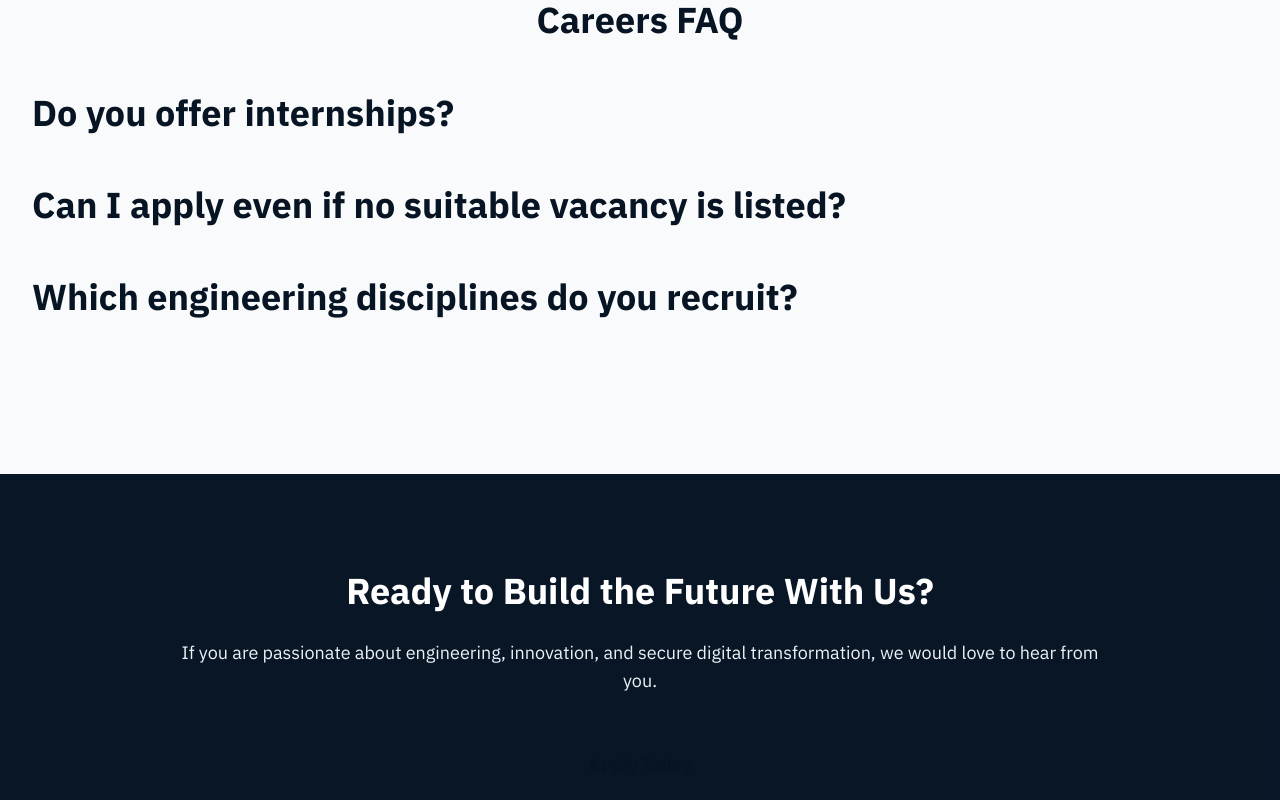
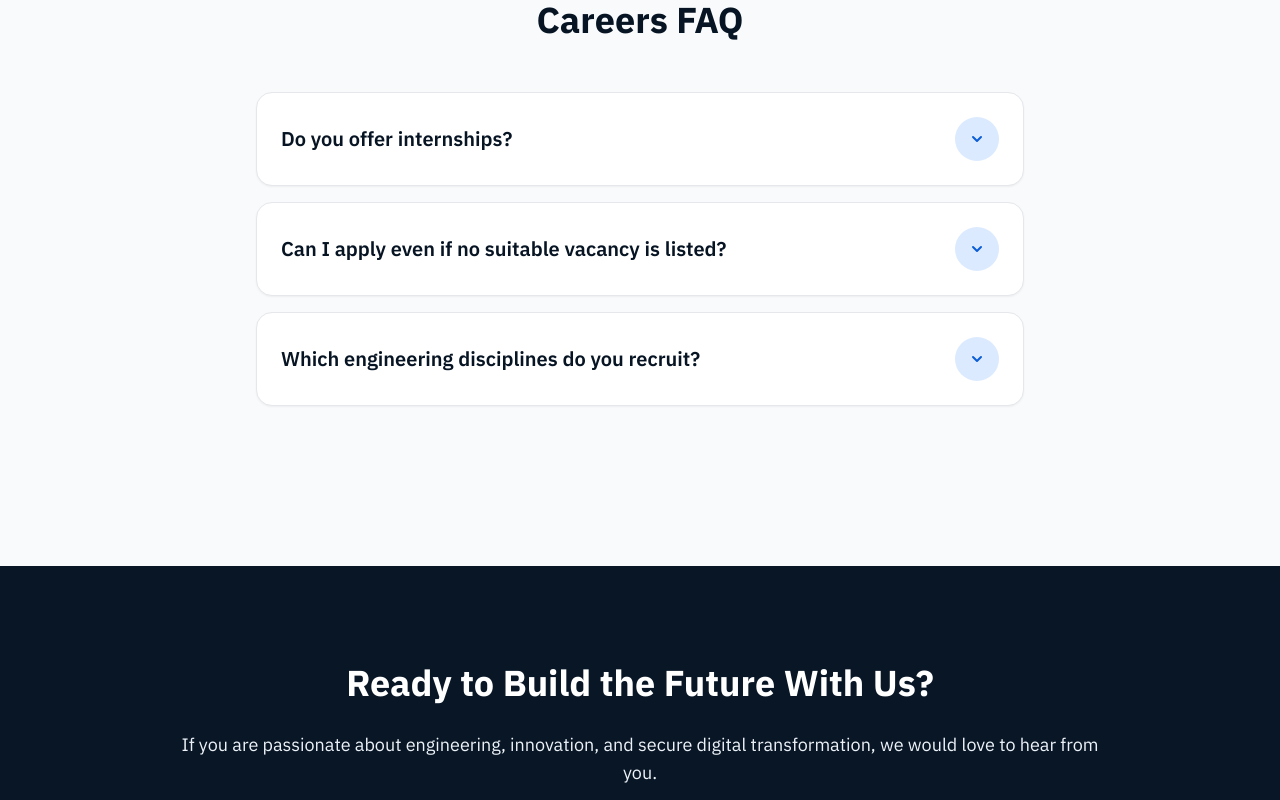
Before and after one commit to MahmoudShehata76/CyberSolutions, a Next.js app: page /careers in a window 1280 px wide. Shown: the part 10340-11140 px from the top of the page. Built offline with nearby package versions, Linux system fonts and the light colour scheme.

Commit message:
Update project

```diff
--- a/app/careers/page.tsx
+++ b/app/careers/page.tsx
@@ -1871,127 +1871,51 @@ Careers FAQ
 
 </div>
 
-<div className="accordion"
-id="careerFAQ">
-
-<div className="accordion-item">
-
-<h2 className="accordion-header">
-
-<button className="accordion-button"
-
-type="button"
-
-data-bs-toggle="collapse"
-
-data-bs-target="#faq1">
-
-Do you offer internships?
-
-</button>
-
-</h2>
-
-<div id="faq1"
-
-className="accordion-collapse collapse show"
-
-data-bs-parent="#careerFAQ">
-
-<div className="accordion-body">
-
-Yes.
-Cyber Solutions welcomes students and recent graduates through
-structured internship opportunities that provide practical
-engineering experience.
-
-</div>
-
-</div>
-
-</div>
-
-<div className="accordion-item">
-
-<h2 className="accordion-header">
-
-<button className="accordion-button collapsed"
-
-type="button"
-
-data-bs-toggle="collapse"
-
-data-bs-target="#faq2">
-
-Can I apply even if no suitable vacancy is listed?
-
-</button>
-
-</h2>
-
-<div id="faq2"
-
-className="accordion-collapse collapse"
-
-data-bs-parent="#careerFAQ">
-
-<div className="accordion-body">
-
-Absolutely.
-We continuously review applications from talented professionals
-for future opportunities.
-
-</div>
-
-</div>
-
-</div>
-
-<div className="accordion-item">
-
-<h2 className="accordion-header">
-
-<button className="accordion-button collapsed"
-
-type="button"
-
-data-bs-toggle="collapse"
-
-data-bs-target="#faq3">
-
-Which engineering disciplines do you recruit?
-
-</button>
-
-</h2>
-
-<div id="faq3"
-
-className="accordion-collapse collapse"
-
-data-bs-parent="#careerFAQ">
-
-<div className="accordion-body">
-
-We recruit professionals across Industrial Automation,
-Instrumentation,
-OT Cybersecurity,
-Networking,
-Data Centers,
-Software,
-Project Management,
-and Digital Infrastructure.
-
-</div>
-
-</div>
-
-</div>
-
-</div>
-
-</div>
-
+<div className="w-full max-w-3xl mx-auto space-y-4 pb-20">
+  <details className="group border border-gray-200 bg-white rounded-2xl overflow-hidden shadow-sm hover:shadow-md transition-shadow" style={{listStyle:"none"}}>
+    <summary className="flex cursor-pointer items-center justify-between gap-1.5 p-6 text-navy transition-colors hover:bg-gray-50 list-none">
+      <h3 className="font-semibold text-lg md:text-xl m-0">Do you offer internships?</h3>
+      <span className="shrink-0 rounded-full bg-blue-100 p-2 text-primary sm:p-3">
+        <svg xmlns="http://www.w3.org/2000/svg" className="size-5 shrink-0 transition duration-300 group-open:-rotate-180" viewBox="0 0 20 20" fill="currentColor">
+          <path fillRule="evenodd" d="M5.293 7.293a1 1 0 011.414 0L10 10.586l3.293-3.293a1 1 0 111.414 1.414l-4 4a1 1 0 01-1.414 0l-4-4a1 1 0 010-1.414z" clipRule="evenodd" />
+        </svg>
+      </span>
+    </summary>
+    <div className="p-6 border-t border-gray-100 bg-gray-50/50 text-gray-700 leading-relaxed">
+      Yes. Cyber Solutions welcomes students and recent graduates through structured internship opportunities that provide practical engineering experience.
+    </div>
+  </details>
+
+  <details className="group border border-gray-200 bg-white rounded-2xl overflow-hidden shadow-sm hover:shadow-md transition-shadow" style={{listStyle:"none"}}>
+    <summary className="flex cursor-pointer items-center justify-between gap-1.5 p-6 text-navy transition-colors hover:bg-gray-50 list-none">
+      <h3 className="font-semibold text-lg md:text-xl m-0">Can I apply even if no suitable vacancy is listed?</h3>
+      <span className="shrink-0 rounded-full bg-blue-100 p-2 text-primary sm:p-3">
+        <svg xmlns="http://www.w3.org/2000/svg" className="size-5 shrink-0 transition duration-300 group-open:-rotate-180" viewBox="0 0 20 20" fill="currentColor">
+          <path fillRule="evenodd" d="M5.293 7.293a1 1 0 011.414 0L10 10.586l3.293-3.293a1 1 0 111.414 1.414l-4 4a1 1 0 01-1.414 0l-4-4a1 1 0 010-1.414z" clipRule="evenodd" />
+        </svg>
+      </span>
+    </summary>
+    <div className="p-6 border-t border-gray-100 bg-gray-50/50 text-gray-700 leading-relaxed">
+      Absolutely. We continuously review applications from talented professionals for future opportunities.
+    </div>
+  </details>
+
+  <details className="group border border-gray-200 bg-white rounded-2xl overflow-hidden shadow-sm hover:shadow-md transition-shadow" style={{listStyle:"none"}}>
+    <summary className="flex cursor-pointer items-center justify-between gap-1.5 p-6 text-navy transition-colors hover:bg-gray-50 list-none">
+      <h3 className="font-semibold text-lg md:text-xl m-0">Which engineering disciplines do you recruit?</h3>
+      <span className="shrink-0 rounded-full bg-blue-100 p-2 text-primary sm:p-3">
+        <svg xmlns="http://www.w3.org/2000/svg" className="size-5 shrink-0 transition duration-300 group-open:-rotate-180" viewBox="0 0 20 20" fill="currentColor">
+          <path fillRule="evenodd" d="M5.293 7.293a1 1 0 011.414 0L10 10.586l3.293-3.293a1 1 0 111.414 1.414l-4 4a1 1 0 01-1.414 0l-4-4a1 1 0 010-1.414z" clipRule="evenodd" />
+        </svg>
+      </span>
+    </summary>
+    <div className="p-6 border-t border-gray-100 bg-gray-50/50 text-gray-700 leading-relaxed">
+      We recruit professionals across Industrial Automation, Instrumentation, OT Cybersecurity, Networking, Data Centers, Software, Project Management, and Digital Infrastructure.
+    </div>
+  </details>
+</div>
+
+</div>
 </section>
 
 
@@ -2024,7 +1948,7 @@ we would love to hear from you.
 <div className="pt-4">
 <a href="/contact"
 
-className="inline-block bg-neon-blue hover:bg-neon-blue/90 text-navy font-bold rounded-full transition-all hover:shadow-glow text-lg px-10 py-4">
+className="inline-block bg-primary hover:bg-primary-dark text-white font-bold rounded-full transition-all hover:shadow-glow text-lg px-10 py-4">
 
 Apply Today
 
```
